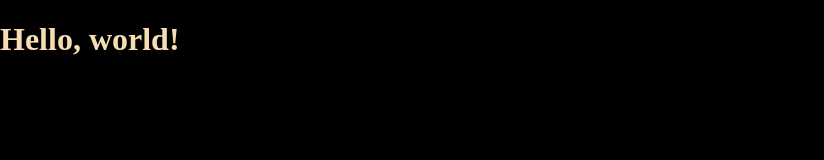
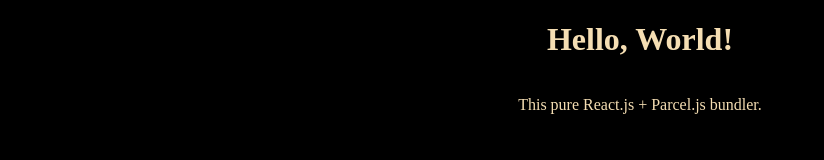
Before and after one commit to junproger/react-app-with-parcel, a React app: page / in a window 1280 px wide. Shown: the whole page, without its empty margins (0-824 px from the left). Built offline with nearby package versions, Linux system fonts and the light colour scheme.

Commit message:
refactor: content and styles

```diff
--- a/src/Apps/App.js
+++ b/src/Apps/App.js
@@ -1,3 +1,12 @@
 export const App = () => {
-  return <h1>Hello, world!</h1>;
+  return (
+  <>
+    <h1 className="appTitle">
+      Hello, World!
+    </h1>
+    <p>
+      This pure React.js + Parcel.js bundler.
+    </p>
+  </>
+  );
 };
--- a/src/index.css
+++ b/src/index.css
@@ -6,3 +6,13 @@ body {
   box-sizing: border-box;
   background-color: black;
 }
+#container {
+  display: flex;
+  flex-flow: column wrap;
+  align-items: center;
+  justify-content: center;
+}
+.appTitle {
+  color: wheat;
+  text-align: center;
+}
```
